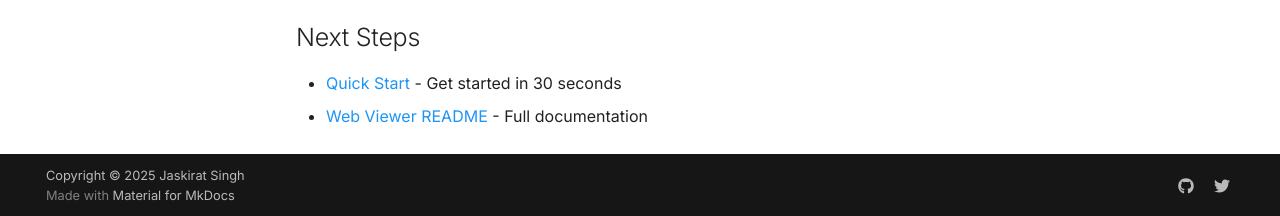
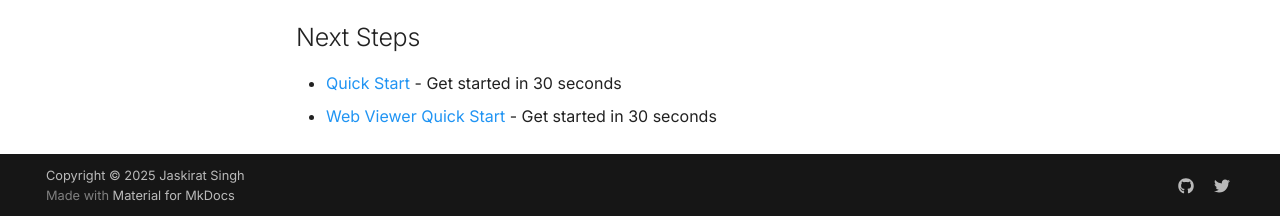
Before and after one commit to jaskirat1616/Arvos-sdk, an MkDocs documentation site: the page built from docs/web-viewer/overview.md, in a window 1280 px wide and 900 px high, scrolled down 583 px. Shown: the part 681-897 px from the top of the window. Built offline with MkDocs 1.6.1 and Material for MkDocs 9.7.7, drawn with Linux system fonts in a browser that asks for light colours; comment, search, counter and statistics services are not loaded; the version menu is left out.

Commit message:
Fix broken links in documentation
- Fix web-viewer link in quick-start guide
- Fix web-viewer README link in overview
- All links now properly resolved

```diff
--- a/docs/web-viewer/overview.md
+++ b/docs/web-viewer/overview.md
@@ -41,4 +41,4 @@ Then scan the QR code with your iPhone!
 ## Next Steps
 
 - [Quick Start](quick-start.md) - Get started in 30 seconds
-- [Web Viewer README](../../web-viewer/README.md) - Full documentation
+- [Web Viewer Quick Start](quick-start.md) - Get started in 30 seconds
```
Also changed, not shown: docs/getting-started/quick-start.md (+1 -1 lines), site/getting-started/quick-start/index.html, site/index.html, site/search/search_index.json, site/web-viewer/overview/index.html.
